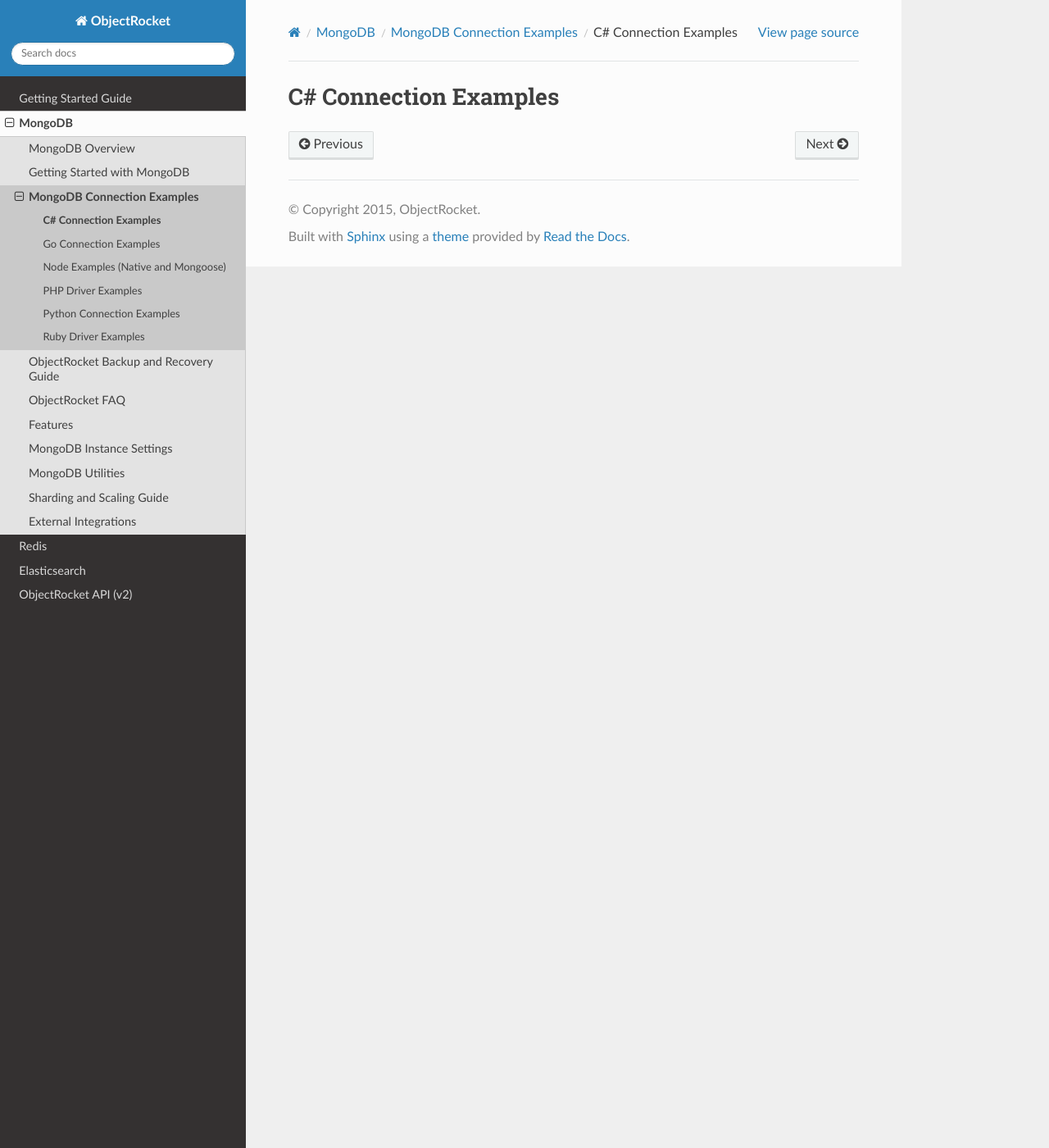
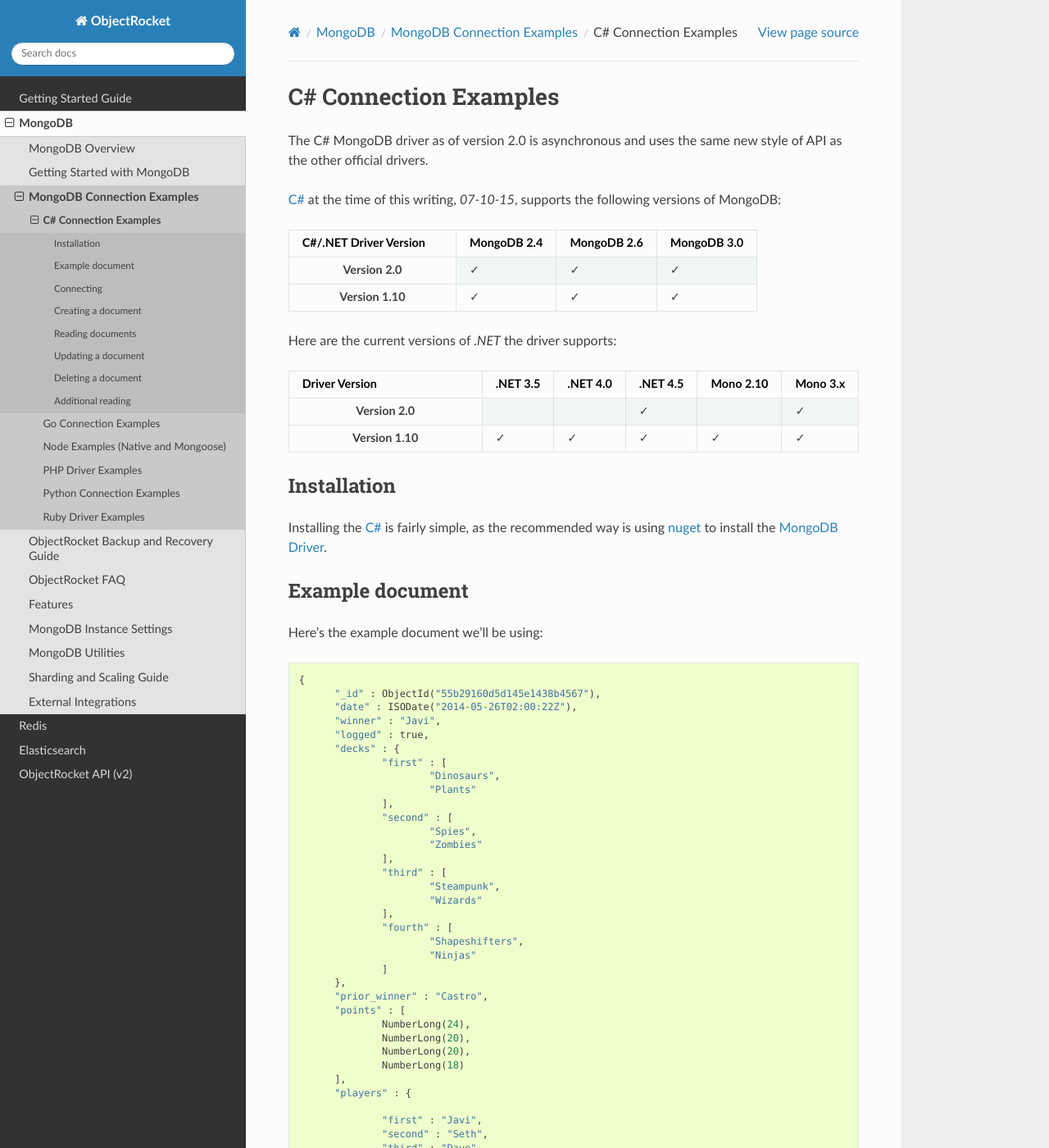
Before and after one commit to zcorleissen/documentation, a Sphinx documentation site: the page built from source/csharp_examples.rst, in a window 1280 px wide and 1400 px high. Shown: the whole window at 82% size. Built offline with Sphinx 7.4.7 and the Read the Docs theme 2.0.0, drawn with Linux system fonts in a browser that asks for light colours; some of the changed text lies outside the part shown.

Commit message:
C# driver skeleton

```diff
--- a/source/csharp_examples.rst
+++ b/source/csharp_examples.rst
@@ -1,2 +1,190 @@
 C# Connection Examples
 ======================
+
+.. |checkmark| unicode:: U+2713
+
+The C# MongoDB driver as of version 2.0 is asynchronous and uses the same new style of API as the other official drivers.
+
+`C# <http://docs.mongodb.org/ecosystem/drivers/csharp/>`_ at the time of this writing, `07-10-15`, supports the following versions of MongoDB:
+
+.. list-table::
+   :header-rows: 1
+   :stub-columns: 1
+   :class: compatibility
+   :widths: 25 15 15 15
+
+   * - C#/.NET Driver Version
+     - MongoDB 2.4
+     - MongoDB 2.6
+     - MongoDB 3.0
+
+   * - Version 2.0
+     - |checkmark|
+     - |checkmark|
+     - |checkmark|
+
+   * - Version 1.10
+     - |checkmark|
+     - |checkmark|
+     - |checkmark|
+
+
+Here are the current versions of `.NET` the driver supports:
+
+.. list-table::
+   :header-rows: 1
+   :stub-columns: 1
+   :class: compatibility
+   :widths: 30 10 10 10 10 10
+
+   * - Driver Version
+     - .NET 3.5
+     - .NET 4.0
+     - .NET 4.5
+     - Mono 2.10
+     - Mono 3.x
+
+   * - Version 2.0
+     -
+     -
+     - |checkmark|
+     -
+     - |checkmark|
+
+   * - Version 1.10
+     - |checkmark|
+     - |checkmark|
+     - |checkmark|
+     - |checkmark|
+     - |checkmark|
+
+Installation
+------------
+
+Installing the `C# <http://docs.mongodb.org/ecosystem/drivers/csharp/>`_ is fairly simple, as the recommended way is using `nuget <http://www.nuget.org/>`_ to install the `MongoDB Driver <https://www.nuget.org/packages/MongoDB.Driver/>`_.
+
+
+Example document
+----------------
+
+Here's the example document we'll be using:
+::
+
+  {
+        "_id" : ObjectId("55b29160d5d145e1438b4567"),
+        "date" : ISODate("2014-05-26T02:00:22Z"),
+        "winner" : "Javi",
+        "logged" : true,
+        "decks" : {
+                "first" : [
+                        "Dinosaurs",
+                        "Plants"
+                ],
+                "second" : [
+                        "Spies",
+                        "Zombies"
+                ],
+                "third" : [
+                        "Steampunk",
+                        "Wizards"
+                ],
+                "fourth" : [
+                        "Shapeshifters",
+                        "Ninjas"
+                ]
+        },
+        "prior_winner" : "Castro",
+        "points" : [
+                NumberLong(24),
+                NumberLong(20),
+                NumberLong(20),
+                NumberLong(18)
+        ],
+        "players" : {
+
+                "first" : "Javi",
+                "second" : "Seth",
+                "third" : "Dave",
+                "fourth" : "Castro"
+        }
+  }
+
+Connecting
+----------
+
+Connecting to a replica set:
+::
+
+ code
+
+Connecting to a sharded instance:
+::
+
+ code
+
+Connecting to a sharded instance using SSL:
+::
+
+ code
+
+
+Creating a document
+-------------------
+
+Creating and inserting the document:
+::
+
+ code
+
+Output from above:
+::
+
+ code
+
+Reading documents
+-----------------
+
+finding all documents with a specific field:
+::
+
+ code
+
+Output from above:
+::
+
+ code
+
+Updating a document
+-------------------
+
+Updating a document:
+::
+
+ code
+
+Output from above:
+::
+
+ code
+
+Deleting a document
+-------------------
+
+Deleting a specific document:
+::
+
+ code
+
+Output from above:
+::
+
+ code
+
+Additional reading
+------------------
+
+If you need more help with the `C#` driver, here are some links to more documentation:
+
+* `C# 2.0 Quick Start <http://mongodb.github.io/mongo-csharp-driver/2.0/getting_started/quick_tour/>`_
+* `C# Documentation <http://api.mongodb.org/csharp/2.0/html/R_Project_CSharpDriverDocs.htm>`_
+* `Getting Started with MongoDB using C#/.NET <http://docs.mongodb.org/getting-started/csharp>`_
```
